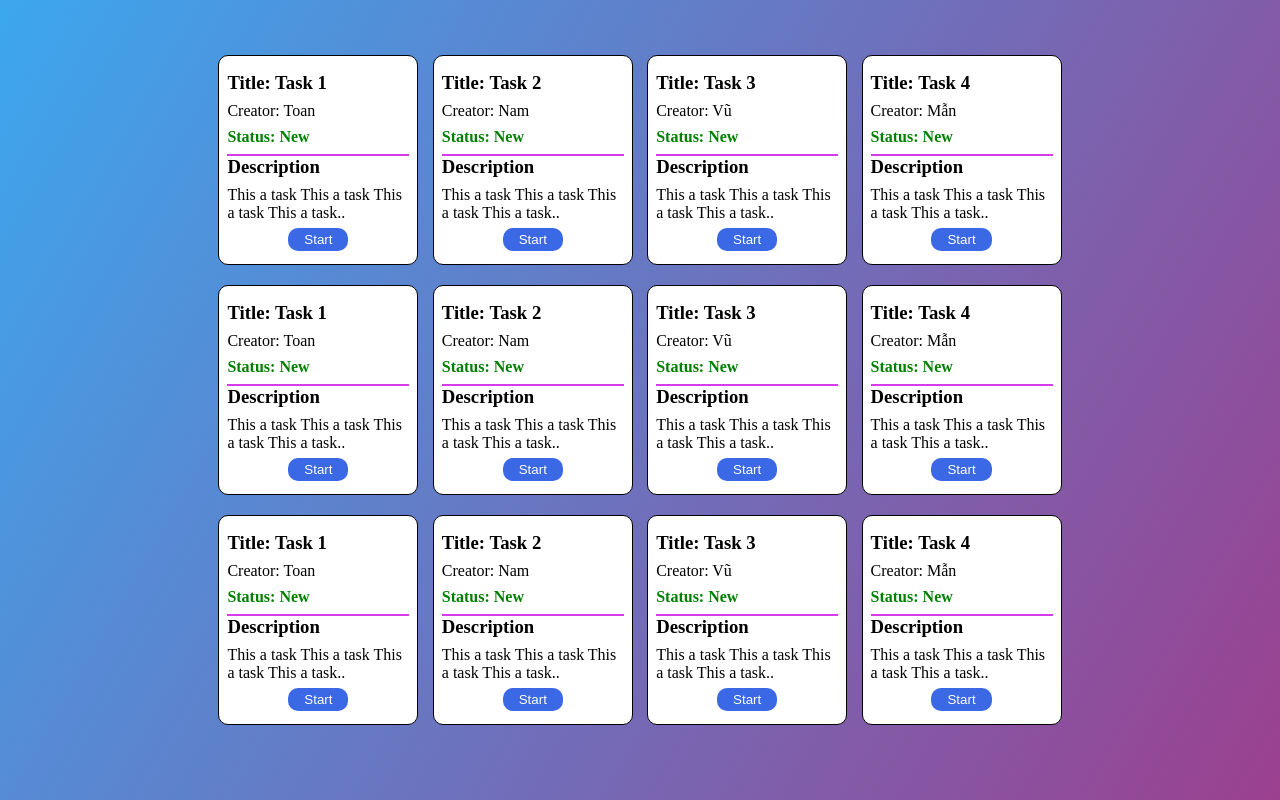
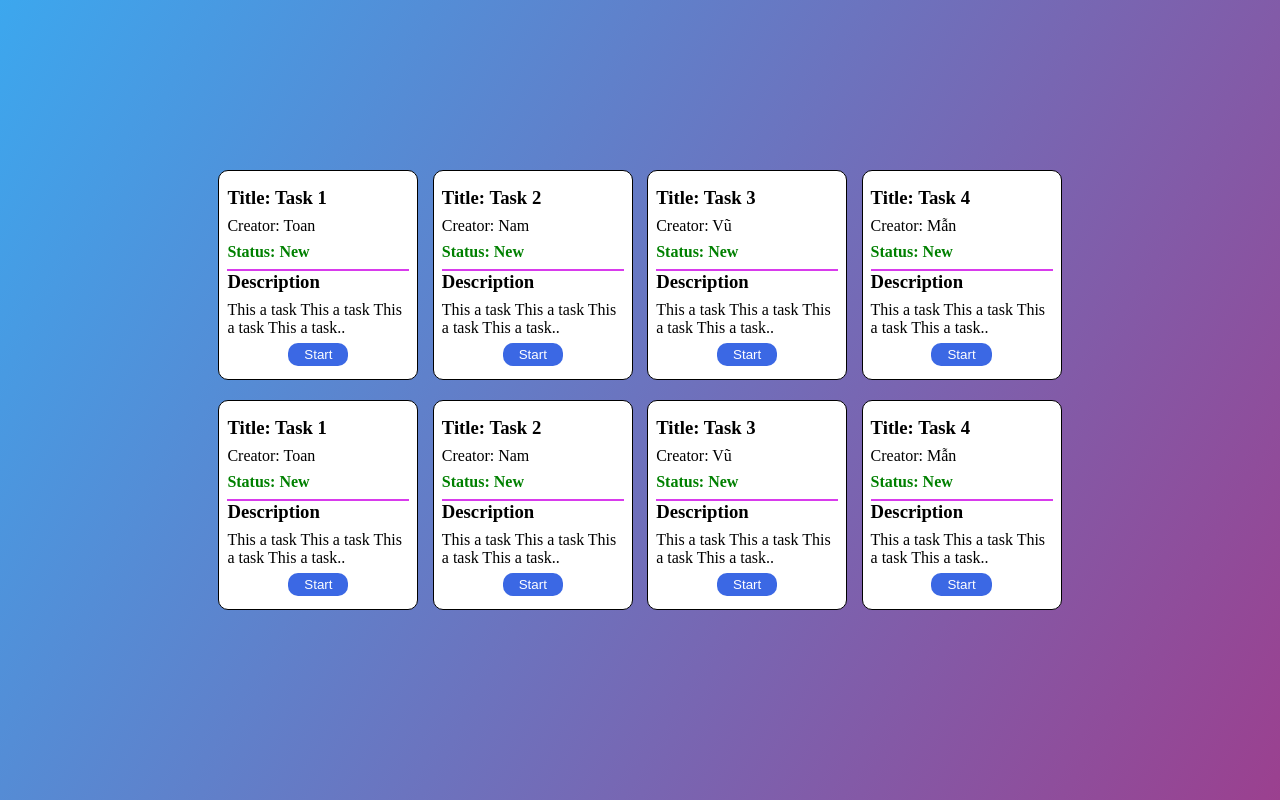
Before and after one commit to nguyenductoan308/Ex2, a React (Create React App) app: page / in a window 1280 px wide. Built offline with nearby package versions, Linux system fonts and the light colour scheme.

Commit message:
Update App.js

```diff
--- a/src/App.js
+++ b/src/App.js
@@ -11,7 +11,7 @@ function App(props) {
     <div className='card' >
       <TodoList/>
       <TodoList/>
-      <TodoList/>
+
 
     </div>
   );
```
